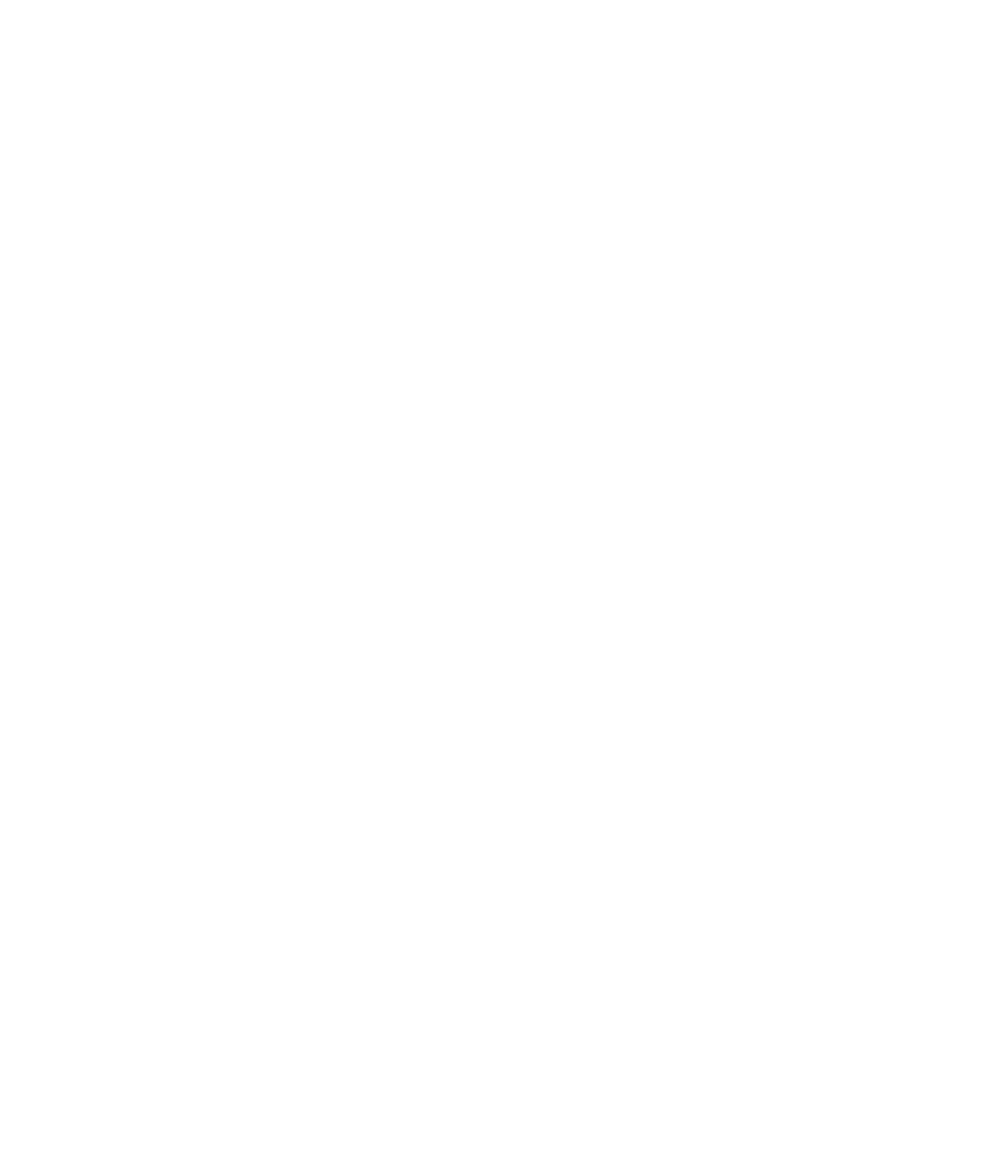
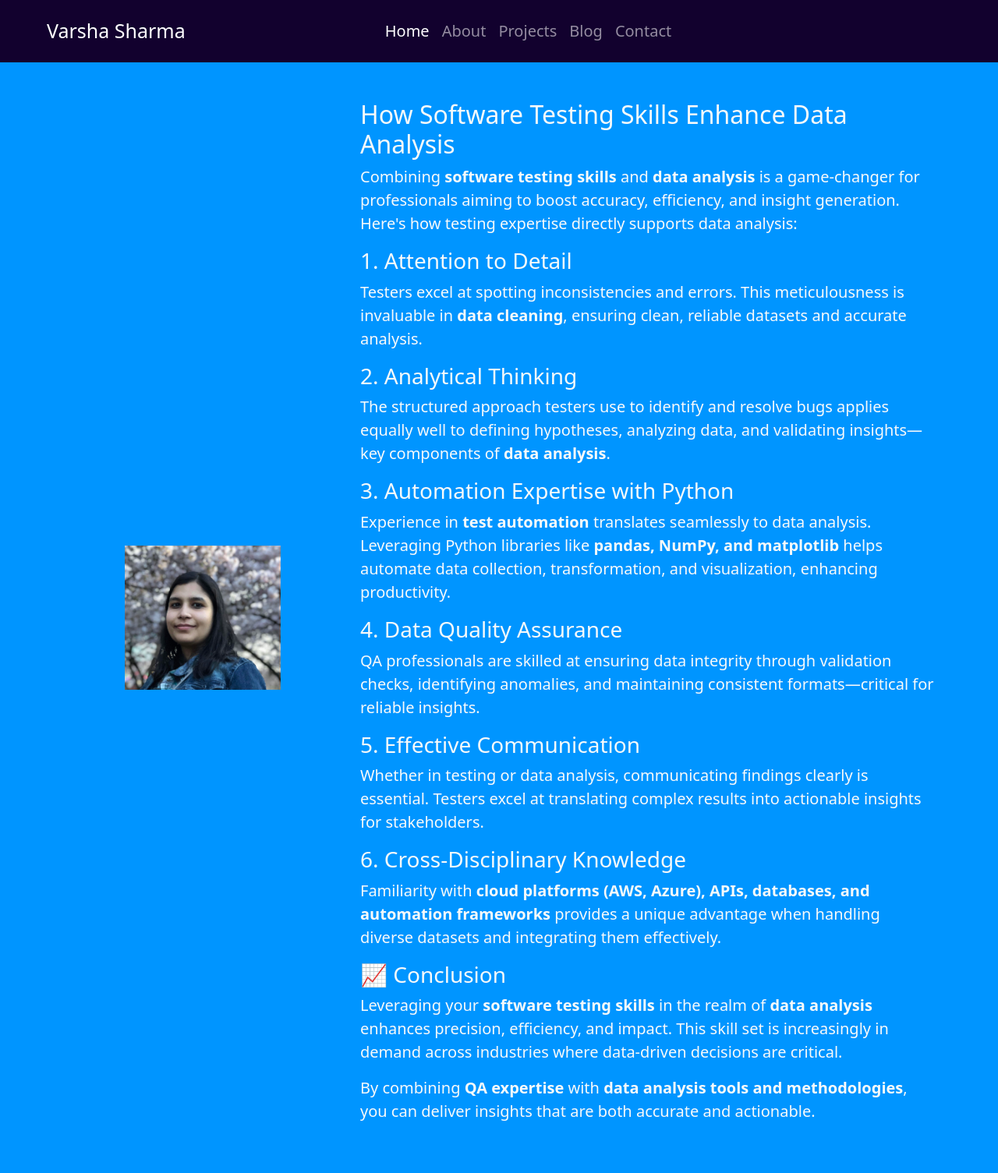
Before and after one commit to Svarsha12/project_portfolio, a Django app: page /blog/ in a window 1280 px wide. Before the commit the page is empty. Shown: the whole page at 78% size. Before the commit the page ends 800 px from the top, so only its background shows below. Run offline with Django 5.2, Linux system fonts and the light colour scheme.

Commit message:
modified file

```diff
--- a/resume/templates/about.html
+++ b/resume/templates/about.html
@@ -14,7 +14,7 @@
         Python libraries like Pandas, NumPy, Scikit-learn, and
         TensorFlow, I specialize in extracting valuable insights
         and building data-driven solutions. My experience extends
-        to SQL and MySQL, including advanced SQL techniques for
+        to SQL and advanced SQL techniques for
         handling and analyzing complex datasets efficiently.
        </p>
        <p class="fs-5">
@@ -28,7 +28,7 @@
 
     </div>
    <div class="row my-2">
-       <h2 class="text-center" style="color: #4fff4f;"> Data Analyst</h2>
+       <h2 class="text-center" style="color: #4fff4f;"> Data Analyst and Testing</h2>
 
        <div class = "d-flex justify-content-around align-items-center">
         <img
--- a/resume/templates/base.html
+++ b/resume/templates/base.html
@@ -14,7 +14,10 @@
   {% include "navbar.html" %}
     <div class="container">
         {% block content1 %} {% endblock content1 %}
+        {% block content2 %} {% endblock content2 %}
     </div>
+
+
 
 
     <script src="https://cdn.jsdelivr.net/npm/bootstrap@5.3.3/dist/js/bootstrap.bundle.min.js" integrity="sha384-YvpcrYf0tY3lHB60NNkmXc5s9fDVZLESaAA55NDzOxhy9GkcIdslK1eN7N6jIeHz" crossorigin="anonymous"></script>
--- a/resume/templates/blog.html
+++ b/resume/templates/blog.html
@@ -0,0 +1,54 @@
+{% extends "base.html" %}
+{% load static %}
+{% block content2 %}
+<div class="row my-5">
+   <div class="col-4 d-flex justify-content-center align-items-center">
+        <img src="{% static 'images/im.jpeg' %}" alt="Professional in Software Testing and Data Analysis" class="about_image">
+   </div>
+
+   <div class="col-8 text-left text-light">
+       <h2>How Software Testing Skills Enhance Data Analysis</h2>
+       <p class="fs-5">
+           Combining <strong>software testing skills</strong> and <strong>data analysis</strong> is a game-changer for professionals aiming to boost accuracy, efficiency, and insight generation. Here's how testing expertise directly supports data analysis:
+       </p>
+
+       <h3>1. Attention to Detail</h3>
+       <p class="fs-5">
+           Testers excel at spotting inconsistencies and errors. This meticulousness is invaluable in <strong>data cleaning</strong>, ensuring clean, reliable datasets and accurate analysis.
+       </p>
+
+       <h3>2. Analytical Thinking</h3>
+       <p class="fs-5">
+           The structured approach testers use to identify and resolve bugs applies equally well to defining hypotheses, analyzing data, and validating insights—key components of <strong>data analysis</strong>.
+       </p>
+
+       <h3>3. Automation Expertise with Python</h3>
+       <p class="fs-5">
+           Experience in <strong>test automation</strong> translates seamlessly to data analysis. Leveraging Python libraries like <strong>pandas, NumPy, and matplotlib</strong> helps automate data collection, transformation, and visualization, enhancing productivity.
+       </p>
+
+       <h3>4. Data Quality Assurance</h3>
+       <p class="fs-5">
+           QA professionals are skilled at ensuring data integrity through validation checks, identifying anomalies, and maintaining consistent formats—critical for reliable insights.
+       </p>
+
+       <h3>5. Effective Communication</h3>
+       <p class="fs-5">
+           Whether in testing or data analysis, communicating findings clearly is essential. Testers excel at translating complex results into actionable insights for stakeholders.
+       </p>
+
+       <h3>6. Cross-Disciplinary Knowledge</h3>
+       <p class="fs-5">
+           Familiarity with <strong>cloud platforms (AWS, Azure), APIs, databases, and automation frameworks</strong> provides a unique advantage when handling diverse datasets and integrating them effectively.
+       </p>
+
+       <h3>📈 Conclusion</h3>
+       <p class="fs-5">
+           Leveraging your <strong>software testing skills</strong> in the realm of <strong>data analysis</strong> enhances precision, efficiency, and impact. This skill set is increasingly in demand across industries where data-driven decisions are critical.
+       </p>
+       <p class="fs-5">
+           By combining <strong>QA expertise</strong> with <strong>data analysis tools and methodologies</strong>, you can deliver insights that are both accurate and actionable.
+       </p>
+   </div>
+</div>
+{% endblock content2%}
--- a/resume/templates/home.html
+++ b/resume/templates/home.html
@@ -21,6 +21,9 @@
       <a href="https://www.linkedin.com/in/varsha-sharma-56a927236/" target="_blank">
         <img src="{% static 'images/linkedin.jpeg' %}" alt="LinkedIn" width="50" height="50" class="social_link">
       </a>
+      <a href="https://github.com/Svarsha12?tab=repositories" target="_blank">
+        <img src="{% static 'images/github.jpeg' %}" alt="github" width="50" height="50" class="social_link">
+      </a>
     </div>
   </div>
 </div>
--- a/resume/templates/navbar.html
+++ b/resume/templates/navbar.html
@@ -16,7 +16,7 @@
             <a class="nav-link" href="{% url 'projects'%}">Projects</a>
           </li>
           <li class="nav-item">
-            <a class="nav-link" href="#">Blog</a>
+            <a class="nav-link" href="{% url 'blog'%}">Blog</a>
           </li>
           <li class="nav-item">
             <a class="nav-link" href="{% url 'contact' %}">Contact</a>
```
Also changed, not shown: README.md, db.sqlite3, requirements.txt (line endings or trailing spaces).
